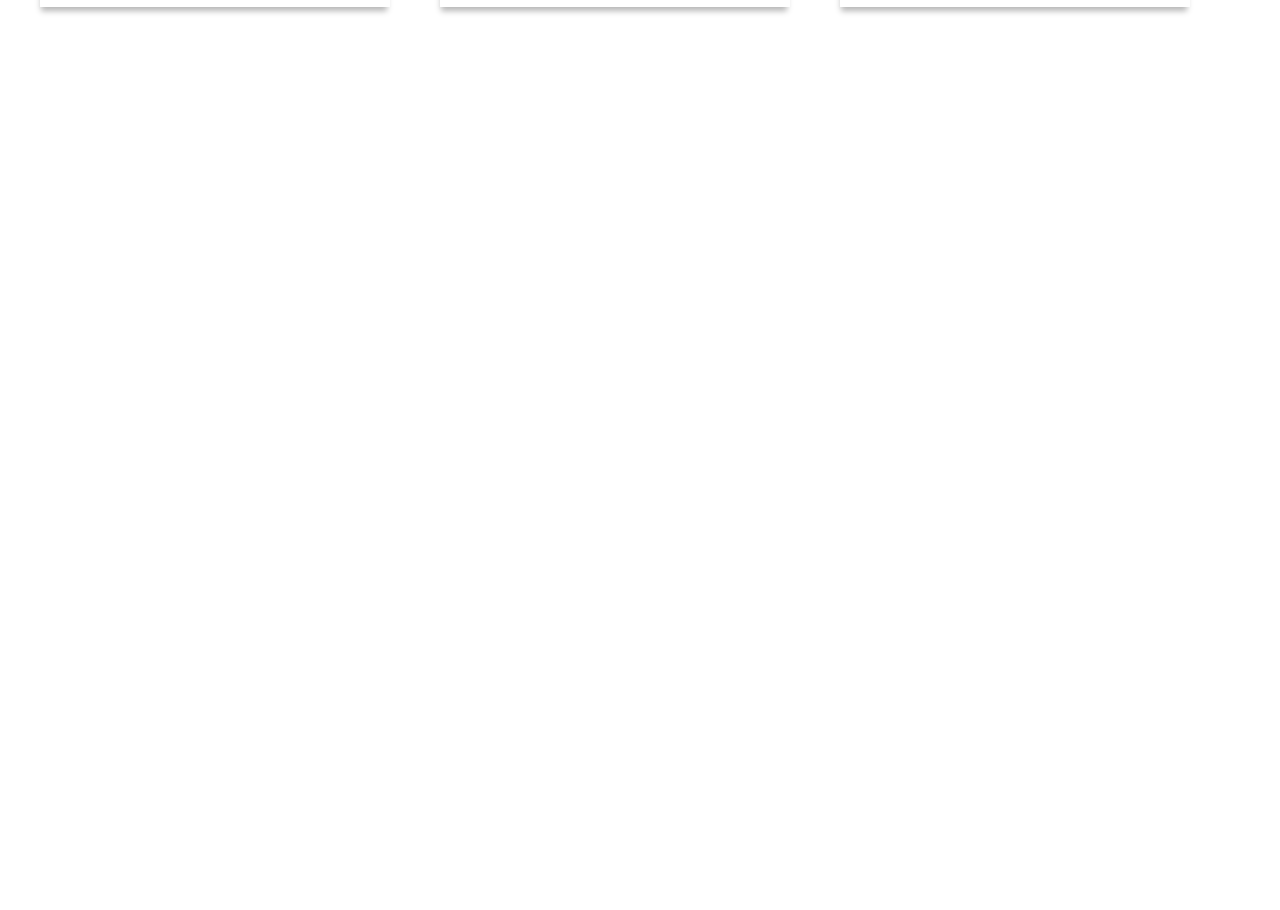
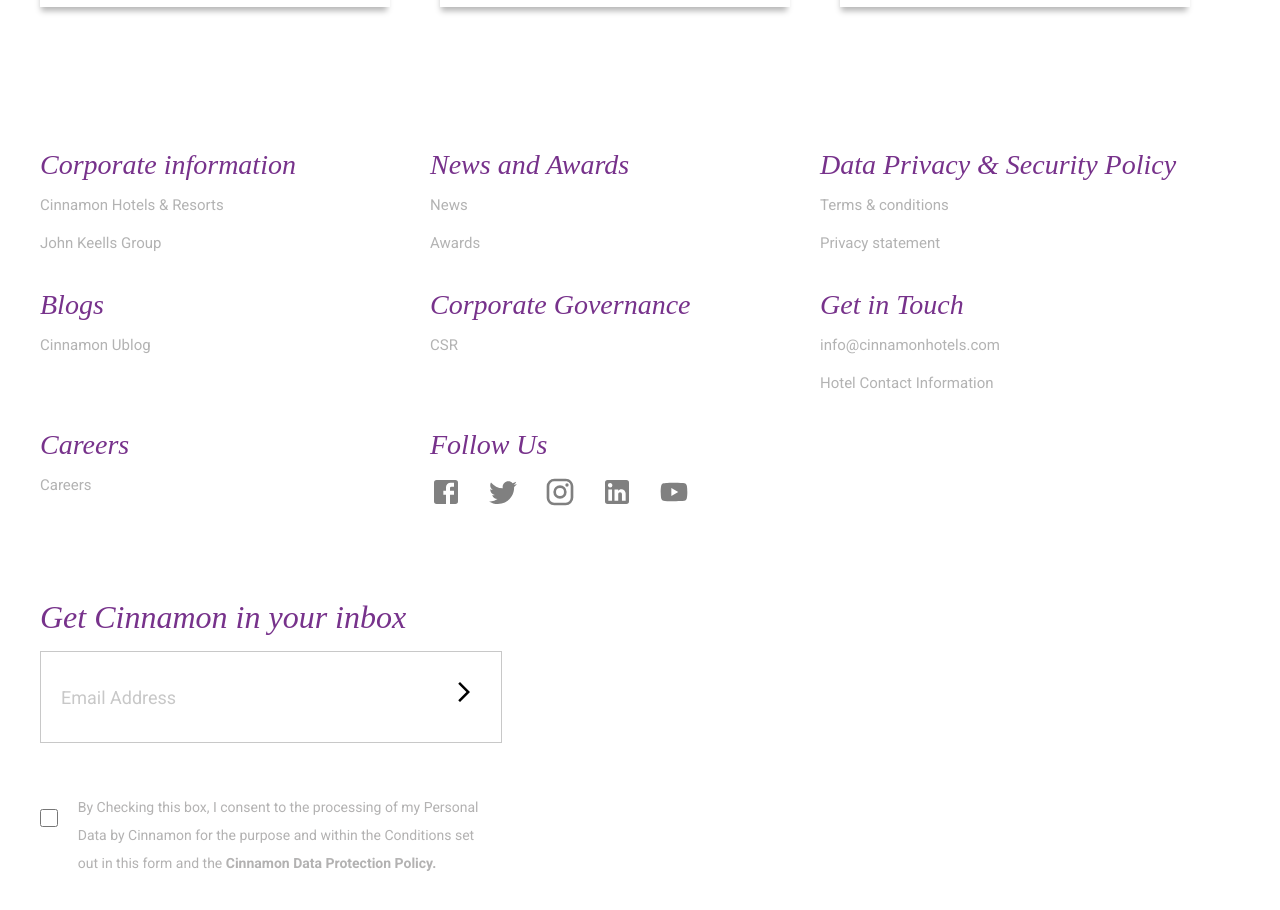
Before and after one commit to Roshini109/Designer-PracticalExam, a React (Create React App) app: page / in a window 1280 px wide. Shown: the part 3420-4330 px from the top of the page. Before the commit the page ends 3548 px from the top, so only its background shows below. Built offline with nearby package versions, Linux system fonts and the light colour scheme.

Commit message:
Footer Created

```diff
--- a/public/index.html
+++ b/public/index.html
@@ -16,7 +16,7 @@
 <link href="https://fonts.googleapis.com/css2?family=Montserrat:wght@100;300;400;500&family=Roboto:wght@100;300;400;500;700;900&display=swap"
 rel="stylesheet">
     <link rel="stylesheet" href="style.css">
-    <title>First App Structure</title>
+    <title>Designer Practical Exam</title>
   </head>
   <body>
     <noscript>You need to enable JavaScript to run this app.</noscript>
--- /dev/null
+++ b/src/components/footer/Footer.jsx
@@ -0,0 +1,83 @@
+import React from 'react'
+import './footer.css'
+import {
+    ArrowForwardIos,
+    Facebook,
+    Twitter,
+    LinkedIn,
+    Instagram,
+    YouTube,
+    CheckCircleOutline
+} from '@mui/icons-material'
+
+export default function Footer() {
+  return (
+    <div className="footer">
+        <div className="fContainer">
+            <div className="fbox">
+                <h1>Corporate information</h1>
+                <span>Cinnamon Hotels & Resorts</span>
+                <span>John Keells Group</span>
+            </div>
+
+            <div className="fbox">
+                <h1>News and Awards</h1>
+                <span>News</span>
+                <span>Awards</span>
+            </div>
+
+            <div className="fbox">
+                <h1>Data Privacy & Security Policy</h1>
+                <span>Terms & conditions</span>
+                <span>Privacy statement</span>
+            </div>
+
+            <div className="fbox">
+                <h1>Blogs</h1>
+                <span>Cinnamon Ublog</span>
+            </div>
+
+            <div className="fbox">
+                <h1>Corporate Governance</h1>
+                <span>CSR</span>
+            </div>
+
+            <div className="fbox">
+                <h1>Get in Touch</h1>
+                <span>info@cinnamonhotels.com</span>
+                <span>Hotel Contact Information</span>
+            </div>
+
+            <div className="fbox">
+                <h1>Careers</h1>
+                <span>Careers</span>
+            </div>
+
+            <div className="fbox">
+                <h1>Follow Us</h1>
+                <div className="icons">
+                    <Facebook className='icon'/>
+                    <Twitter className='icon'/>
+                    <Instagram className='icon'/>
+                    <LinkedIn className='icon'/>
+                    <YouTube className='icon'/>
+                </div>
+            </div>
+
+        </div>
+
+        <div className="fbottom">
+            <h1>Get Cinnamon in your inbox</h1>
+            <div className="sendMail">
+                <input type="text" placeholder='Email Address' />
+                <ArrowForwardIos className='arrow'/>
+            </div>
+            <div className="tc">
+                <input type="checkbox" />
+                <p>By Checking this box, I consent to the processing of my Personal Data by Cinnamon for the purpose and within the Conditions set out in this form and the <b>Cinnamon Data Protection Policy.</b></p>
+            </div>
+        </div>
+
+    </div>
+  )
+}
--- /dev/null
+++ b/src/components/footer/footer.css
@@ -0,0 +1,126 @@
+.footer{
+    height: 100vh;
+    align-items:center;
+    justify-content: center;
+    display: flex;
+    flex-direction: column;
+
+    .fContainer{
+        width: 1200px;
+        display: flex;
+        flex-direction: row;
+        flex-wrap: wrap;
+        margin-bottom: 50px;
+
+        .fbox{
+            width: 370px;
+            height: 100px;
+            margin: 20px 20px 20px 0px;
+            display: flex;
+            flex-direction: column;
+
+            h1{
+                color: #77328b;
+                font-style: italic;
+                font-family: "UniversLT-Light", serif;
+                font-weight: 400;
+                margin-bottom: 15px;
+                font-size: 28px;
+            }
+
+            span{
+                color: rgb(179, 179, 179);
+                cursor: pointer;
+                font-size: 15px;
+                margin-bottom: 20px;
+                transition: ease 0.5s;
+            }
+
+            span:hover{
+                color: rgb(135, 135, 135);
+            }
+
+            .icons{
+                display: flex;
+                align-items: center;
+                color: gray;
+
+                .icon{
+                    cursor: pointer;
+                    margin-right: 25px;
+                    transition: transform 0.3s ease-in-out;
+                    font-size: xx-large;
+                }
+
+                .icon:hover{
+                    transform: translateY(-7px);
+                }
+            }
+        }
+    }
+
+    .fbottom{
+        display: flex;
+        flex-direction: column;
+        width: 1200px;
+        align-items: flex-start;
+
+        h1{
+            color: #77328b;
+            font-style: italic;
+            font-family: "UniversLT-Light", serif;
+            font-weight: 400;
+            margin-bottom: 15px;
+        }
+
+        .sendMail{
+            width: 600px;
+            align-items:center ;
+            justify-content: center;
+            margin-bottom: 50px;
+
+            input{
+                width: 420px;
+                height: 50px;
+                padding: 20px;
+                border: 1px solid rgb(200, 200, 200);
+                position: relative;
+                font-weight: 400;
+                outline: none;
+                font-size: 18px;
+                color: rgb(200, 200, 200);
+            }
+
+            input::placeholder{
+                color: rgb(200, 200, 200);
+            }
+
+            .arrow{
+                position: relative;
+                right: 50px;
+                cursor: pointer;
+            }
+
+
+        }
+
+        .tc{
+            display: flex;
+            width: 450px;
+            margin-bottom: 50px;
+
+            input{
+                margin-right: 20px;
+                height: 50px;
+                width: 50px;
+            }
+
+            p{
+                font-size: 14px;
+                font-weight: 400;
+                color: rgb(179, 178, 178);
+                line-height: 2.0;
+            }
+        }
+    }
+}
--- a/src/pages/home/Home.jsx
+++ b/src/pages/home/Home.jsx
@@ -5,6 +5,7 @@
 import Destination from '../../components/destination/Destination';
 import CreateCard from '../../components/createCard/CreateCard';
 import Offers from '../../components/offers/Offers';
+import Footer from '../../components/footer/Footer';
 
 const slideImages=[
   {
@@ -35,6 +36,7 @@
         <Destination />
         <CreateCard/>
         <Offers/>
+        <Footer/>
     </div>
   )
 }
```
